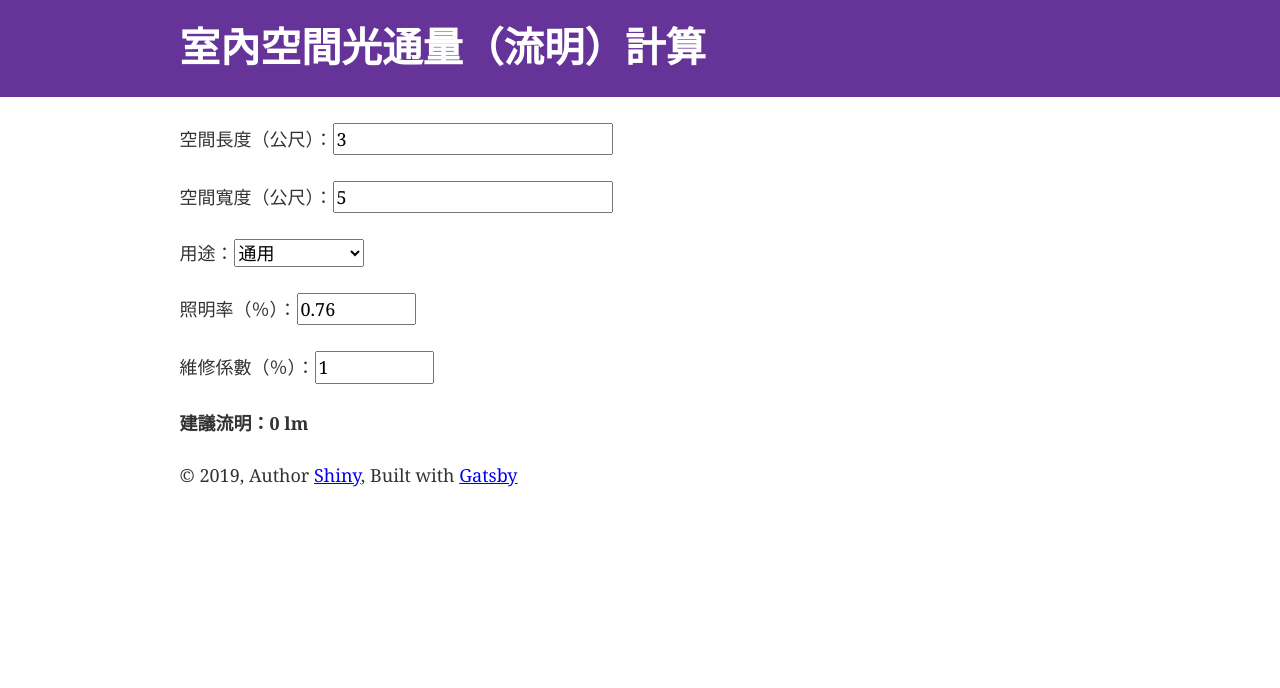
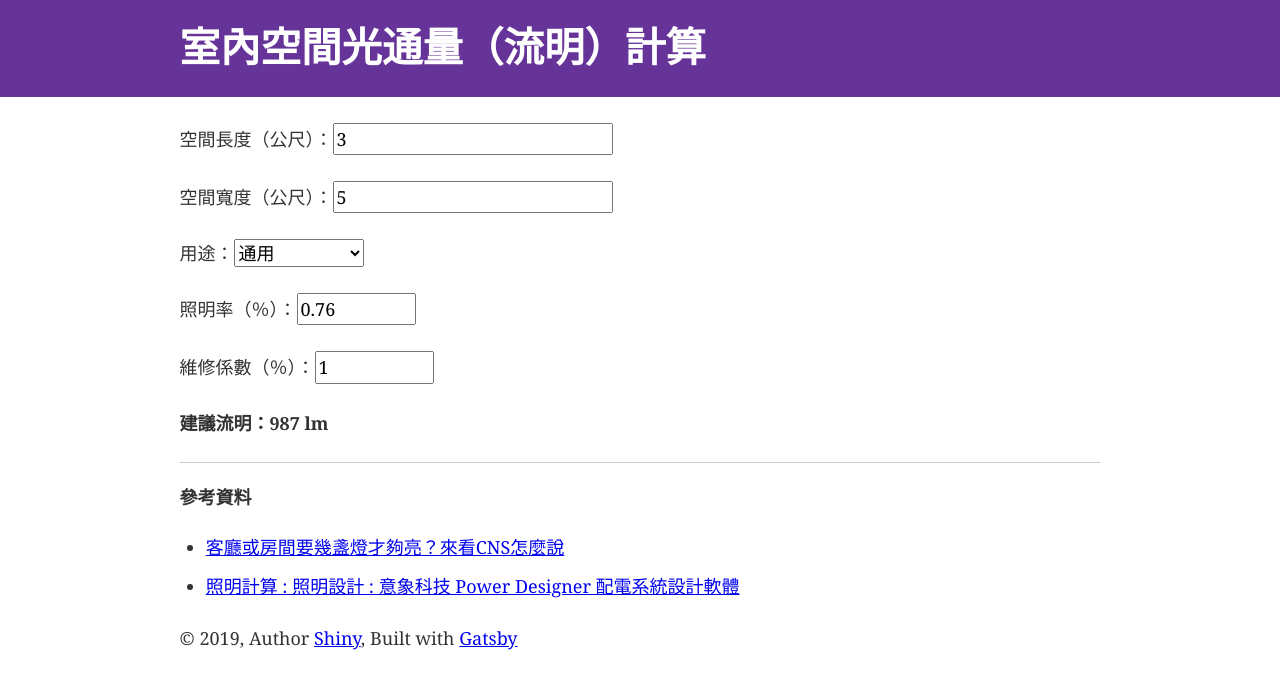
Before and after one commit to ShinyChang/lux, a Gatsby site: page / in a window 1280 px wide. Built offline with nearby package versions, Linux system fonts and the light colour scheme; Gatsby itself is replaced by a stand-in of ours.

Commit message:
Update references

```diff
--- a/src/pages/index.js
+++ b/src/pages/index.js
@@ -12,7 +12,7 @@ const IndexPage = () => {
   const E = useRef(null)
   const UF = useRef(null)
   const MF = useRef(null)
-  const [lm, setLm] = useState(0)
+  const [lm, setLm] = useState(987)
   const cb = useCallback(() => {
     setLm(
       LM({
@@ -102,6 +102,22 @@ const IndexPage = () => {
       <p>
         <strong>建議流明：{lm} lm</strong>
       </p>
+      <hr />
+      <p>
+        <h4>參考資料</h4>
+        <ul>
+          <li>
+            <a href="https://www.courcasa.com/p/bJdr">
+              客廳或房間要幾盞燈才夠亮？來看CNS怎麼說
+            </a>
+          </li>
+          <li>
+            <a href="http://power.lifebook.com.tw/Videos/tabid/3038/ProdID/2827/Default.aspx">
+              照明計算 : 照明設計 : 意象科技 Power Designer 配電系統設計軟體
+            </a>
+          </li>
+        </ul>
+      </p>
     </Layout>
   )
 }
```
